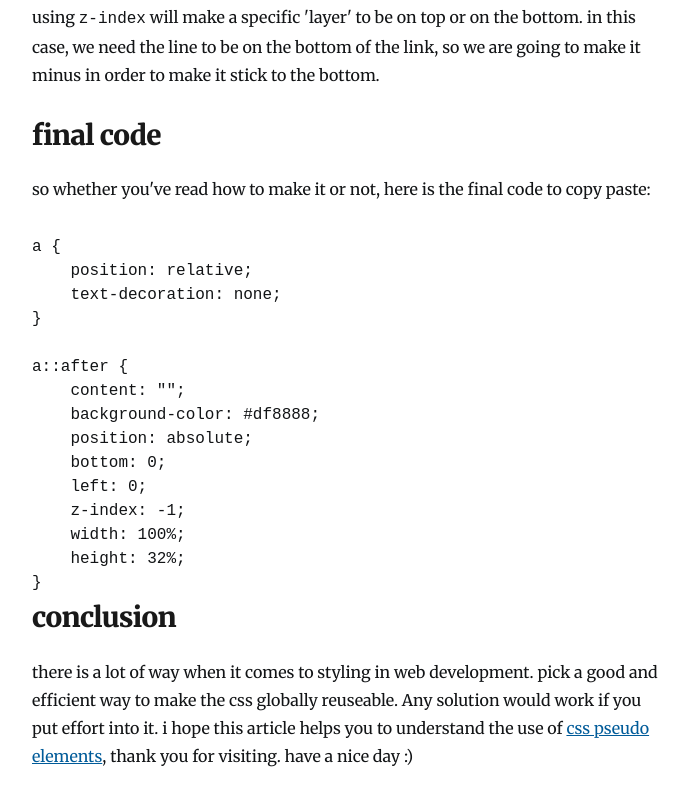
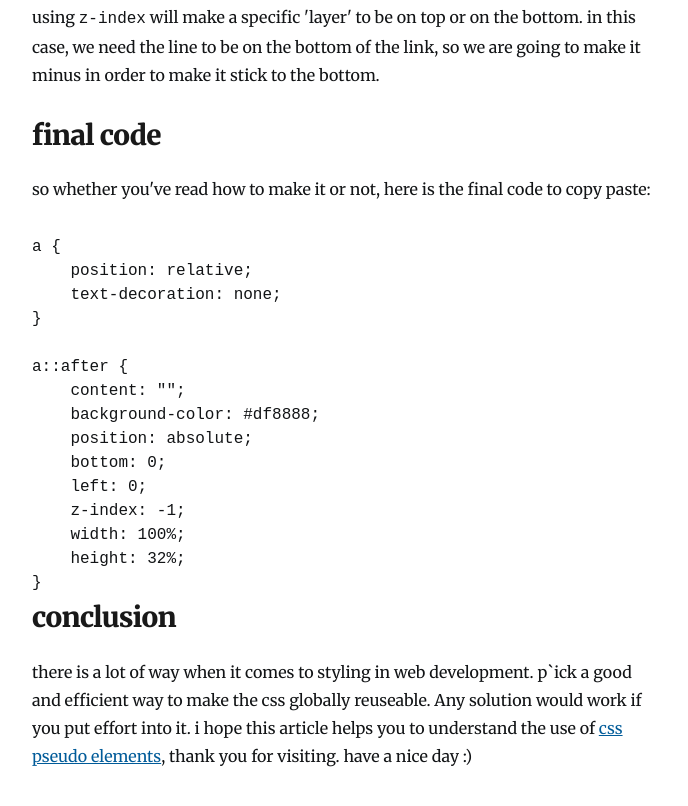
Before and after one commit to youkwhd/youkwhd.com, a Gatsby site: page /blog/how-to-style-text-underline-or-link in a window 1280 px wide. Shown: the part 1602-2408 px from the top of the page, without its empty margins (292-980 px from the left). Built offline with nearby package versions, Linux system fonts and the light colour scheme; Gatsby itself is replaced by a stand-in of ours; some packages are replaced by stand-ins of ours; code samples lack their colours.

````diff
--- a/content/blog/how-to-style-text-underline-or-link/index.md
+++ b/content/blog/how-to-style-text-underline-or-link/index.md
@@ -73,4 +73,4 @@
 ```
 
 ## conclusion
-there is a lot of way when it comes to styling in web development. pick a good and efficient way to make the css globally reuseable. Any solution would work if you put effort into it. i hope this article helps you to understand the use of [css pseudo elements](https://www.w3schools.com/css/css_pseudo_elements.asp), thank you for visiting. have a nice day :)
+there is a lot of way when it comes to styling in web development. p`ick a good and efficient way to make the css globally reuseable. Any solution would work if you put effort into it. i hope this article helps you to understand the use of [css pseudo elements](https://www.w3schools.com/css/css_pseudo_elements.asp), thank you for visiting. have a nice day :)
````
